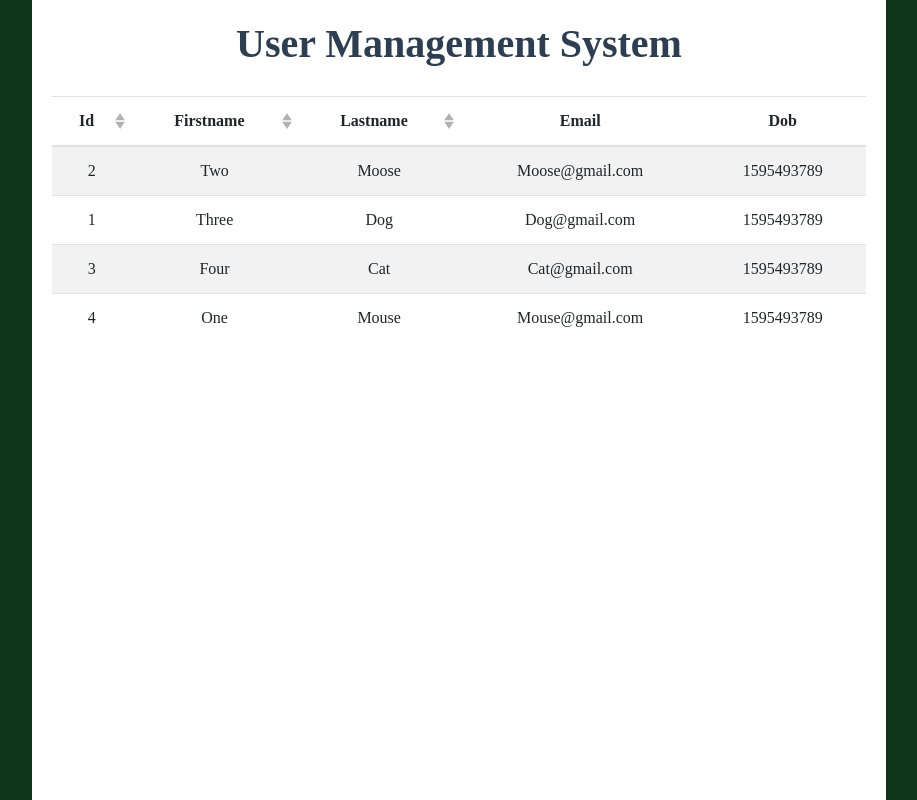
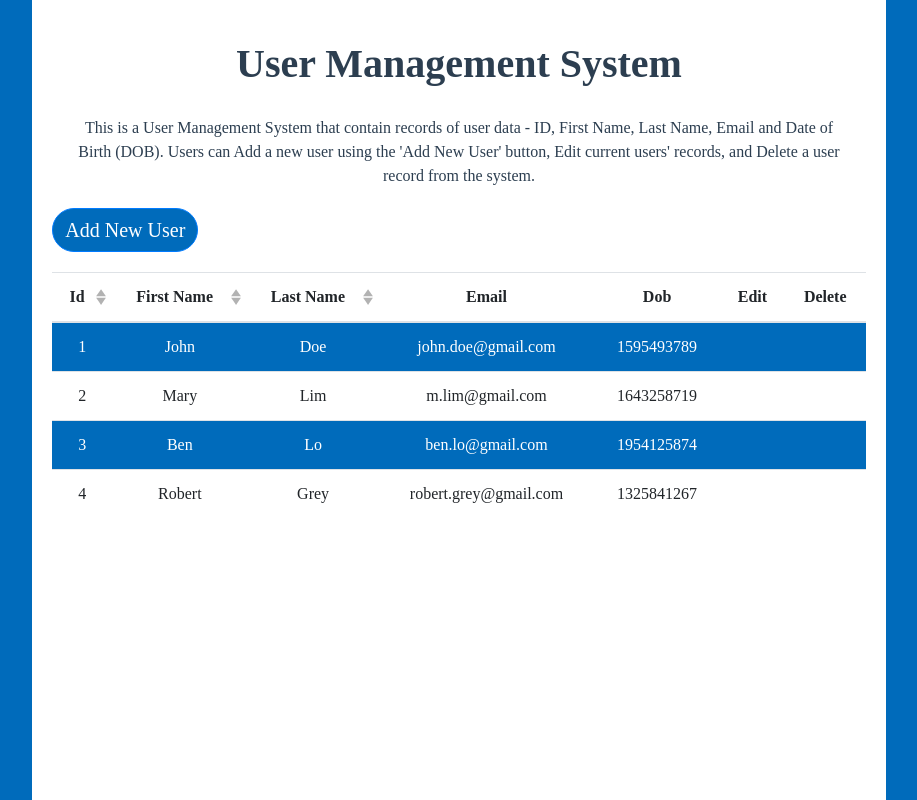
Before and after one commit to diyanahsoh/user-management-system, a Vue app: page / in a window 1280 px wide. Shown: the whole page, without its empty margins (181-1098 px from the left). Built offline with nearby package versions, Linux system fonts and the light colour scheme; data requests are answered from the project's data file; a web font is replaced by a local one.

Commit message:
Add db file and Home page

```diff
--- /dev/null
+++ b/db.json
@@ -0,0 +1,31 @@
+{
+  "users": [{
+      "id": 1,
+      "firstName": "John",
+      "lastName": "Doe",
+      "email": "john.doe@gmail.com",
+      "dob": 1595493789
+    },
+    {
+      "id": 2,
+      "firstName": "Mary",
+      "lastName": "Lim",
+      "email": "m.lim@gmail.com",
+      "dob": 1643258719
+    },
+    {
+      "id": 3,
+      "firstName": "Ben",
+      "lastName": "Lo",
+      "email": "ben.lo@gmail.com",
+      "dob": 1954125874
+    },
+    {
+      "id": 4,
+      "firstName": "Robert",
+      "lastName": "Grey",
+      "email": "robert.grey@gmail.com",
+      "dob": 1325841267
+    }
+  ]
+}
--- a/src/App.vue
+++ b/src/App.vue
@@ -1,36 +1,29 @@
 <template>
   <!-- <div id="app">
     <img alt="Vue logo" src="./assets/logo.png">
-    <HelloWorld msg="Welcome to Your Vue.js App"/>
+    <Home/>
   </div> -->
   <b-container id="app" fluid>
     <b-row class="text-center">
-      <b-col class="green"></b-col>
+      <b-col class="blue"></b-col>
       <b-col class="col" cols="8">
         <h1>User Management System</h1>
-        <b-table
-          :items="items"
-          :fields="fields"
-          striped
-          hover
-          responsive
-          sticky-header
-          primary-key="id"
-          :tbody-transition-props="transProps"
-        ></b-table>
+        <p>This is a User Management System that contain records of user data - ID, First Name, Last Name, Email and Date of Birth (DOB).
+          Users can Add a new user using the 'Add New User' button, Edit current users' records, and Delete a user record from the system.</p>
+        <Home/>
       </b-col>
-      <b-col class="green"></b-col>
+      <b-col class="blue"></b-col>
     </b-row>
   </b-container>
 </template>
 
 <script>
-// import HelloWorld from './components/HelloWorld.vue'
+import Home from './components/Home.vue'
 
 export default {
   name: 'App',
   components: {
-    // HelloWorld
+    Home
   },
   data () {
     return {
@@ -38,18 +31,15 @@ export default {
         // Transition name
         name: 'flip-list'
       },
-      items: [
-        { id: 2, firstname: 'Two', lastname: 'Moose', email: 'Moose@gmail.com', dob: 1595493789 },
-        { id: 1, firstname: 'Three', lastname: 'Dog', email: 'Dog@gmail.com', dob: 1595493789 },
-        { id: 3, firstname: 'Four', lastname: 'Cat', email: 'Cat@gmail.com', dob: 1595493789 },
-        { id: 4, firstname: 'One', lastname: 'Mouse', email: 'Mouse@gmail.com', dob: 1595493789 }
-      ],
+      items: [],
       fields: [
         { key: 'id', sortable: true },
-        { key: 'firstname', sortable: true },
-        { key: 'lastname', sortable: true },
+        { key: 'firstName', sortable: true },
+        { key: 'lastName', sortable: true },
         { key: 'email', sortable: false },
-        { key: 'dob', sortable: false }
+        { key: 'dob', sortable: false },
+        { key: 'Edit', sortable: false },
+        { key: 'Delete', sortable: false }
       ]
     }
   }
@@ -69,13 +59,26 @@ export default {
     .col {
       // border: 3px solid #239B4D;
       padding: 20px;
+      .addbtn {
+        float: left;
+        font-size: 20px;
+        background-color: #006bbb;
+      }
+      .addbtn:hover {
+        background-color: #30a0e0;
+      }
+      p {
+        padding: 20px;
+        margin: 0%;
+      }
     }
-  }
-  .green {
-    background-color: #0C351A;
+    .blue {
+      background-color: #006bbb;
+    }
   }
   h1, h2, h3 {
     font-weight: bold;
+    padding-top: 20px;
   }
   .btn:active,
   .btn.active,
@@ -93,6 +96,15 @@ table {
     transition: transform 1s;
   }
 }
+.table-striped tbody {
+  tr:nth-of-type(odd) {
+    background-color: #006bbb;
+    color: white;
+  }
+  tr:nth-of-type(odd):hover {
+    background-color: #30a0e0;
+  }
+}
 /* Works on Chrome/Edge/Safari */
 *::-webkit-scrollbar {
   width: 13px;
@@ -101,7 +113,7 @@ table {
   background: white;
 }
 *::-webkit-scrollbar-thumb {
-  background-color:  #239B4D;
+  background-color:  #30a0e0;
   border-radius: 50px;
   border: 2px solid white;
 }
--- /dev/null
+++ b/src/components/Home.vue
@@ -0,0 +1,37 @@
+<template>
+  <div>
+    <b-button pill variant="primary" class="addbtn">Add New User</b-button>
+    <b-table :items="items" :fields="fields" striped hover responsive sticky-header primary-key="id"
+      :tbody-transition-props="transProps"></b-table>
+  </div>
+</template>
+
+<script>
+export default {
+  name: 'Home',
+  data () {
+    return {
+      transProps: {
+        // Transition name
+        name: 'flip-list'
+      },
+      items: [],
+      fields: [
+        { key: 'id', sortable: true },
+        { key: 'firstName', sortable: true },
+        { key: 'lastName', sortable: true },
+        { key: 'email', sortable: false },
+        { key: 'dob', sortable: false },
+        { key: 'Edit', sortable: false },
+        { key: 'Delete', sortable: false }
+      ]
+    }
+  },
+  created () {
+    this.axios.get('http://localhost:3000/users').then((response) => {
+      console.log(response.data[0])
+      this.items = response.data
+    })
+  }
+}
+</script>
```
Also changed, not shown: src/components/HelloWorld.vue (deleted, +0 -59 lines), src/data/users.js (deleted, +0 -30 lines), src/data/.mockend.json (deleted).
